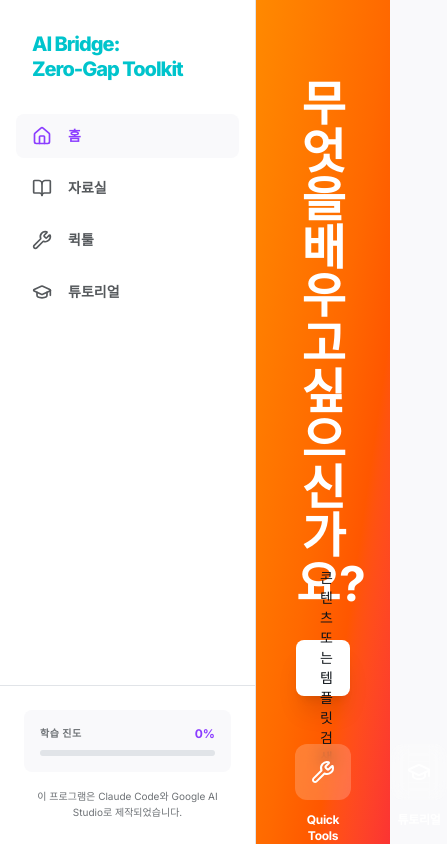
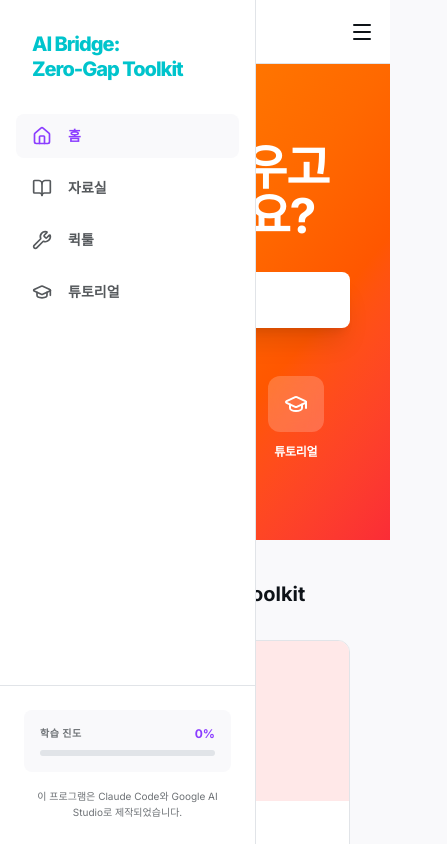
Before and after one commit to jch4825/AI_bridge_test_v0.1, a React (Vite) app: page / in a window 390 px wide. Shown: the top 844 px of the page, 447 px wide, since content can reach past the window. Built offline with nearby package versions, Linux system fonts and the light colour scheme.

Commit message:
Add files via upload

```diff
--- a/src/App.tsx
+++ b/src/App.tsx
@@ -1,6 +1,7 @@
 import React, { useState, useEffect } from 'react';
 import Sidebar from './components/Sidebar';
-import TopNav from './components/TopNav';
+import { Menu } from 'lucide-react';
+import AccessibilityWidget from './components/AccessibilityWidget';
 import Home from './views/Home';
 import Tutorial from './views/Tutorial';
 import QuickTools from './views/QuickTools';
@@ -8,6 +9,7 @@ import { ViewType, Module } from './types';
 import { motion, AnimatePresence } from 'motion/react';
 
 export default function App() {
+  const [isMobileMenuOpen, setIsMobileMenuOpen] = useState(false);
   const [currentView, setCurrentView] = useState<ViewType>(() => {
     const params = new URLSearchParams(window.location.search);
     return params.has('lesson') ? 'tutorial' : 'home';
@@ -72,27 +74,18 @@ export default function App() {
     }
   };
 
-  if (currentView === 'tools') {
-    return (
-      <div className="min-h-screen bg-canva-bg font-sans text-canva-ink">
-        <TopNav currentView={currentView} onViewChange={handleViewChange} />
-        <AnimatePresence mode="wait">
-          <motion.div
-            key="tools"
-            initial={{ opacity: 0, y: 10 }}
-            animate={{ opacity: 1, y: 0 }}
-            exit={{ opacity: 0 }}
-            transition={{ duration: 0.2 }}
-          >
-            <QuickTools />
-          </motion.div>
-        </AnimatePresence>
-      </div>
-    );
-  }
-
   return (
     <div className="min-h-screen bg-canva-bg font-sans text-canva-ink">
+      {/* Mobile Header */}
+      <div className="md:hidden fixed top-0 left-0 right-0 h-16 bg-white border-b border-canva-border z-40 flex items-center px-4 justify-between">
+        <div className="flex items-center gap-2">
+          <h1 className="text-lg font-bold text-canva-teal tracking-tighter">AI Bridge</h1>
+        </div>
+        <button onClick={() => setIsMobileMenuOpen(true)}>
+          <Menu size={24} className="text-canva-ink" />
+        </button>
+      </div>
+
       <Sidebar
         currentView={currentView}
         onViewChange={handleViewChange}
@@ -102,9 +95,11 @@ export default function App() {
           setSelectedModule(mod);
         }}
         completedLessons={completedLessons}
+        isOpen={isMobileMenuOpen}
+        onClose={() => setIsMobileMenuOpen(false)}
       />
 
-      <main className="pl-64 min-h-screen">
+      <main className="md:pl-64 pt-16 md:pt-0 min-h-screen">
         <AnimatePresence mode="wait">
           <motion.div
             key={currentView}
@@ -117,6 +112,7 @@ export default function App() {
           </motion.div>
         </AnimatePresence>
       </main>
+      <AccessibilityWidget />
     </div>
   );
 }
```
